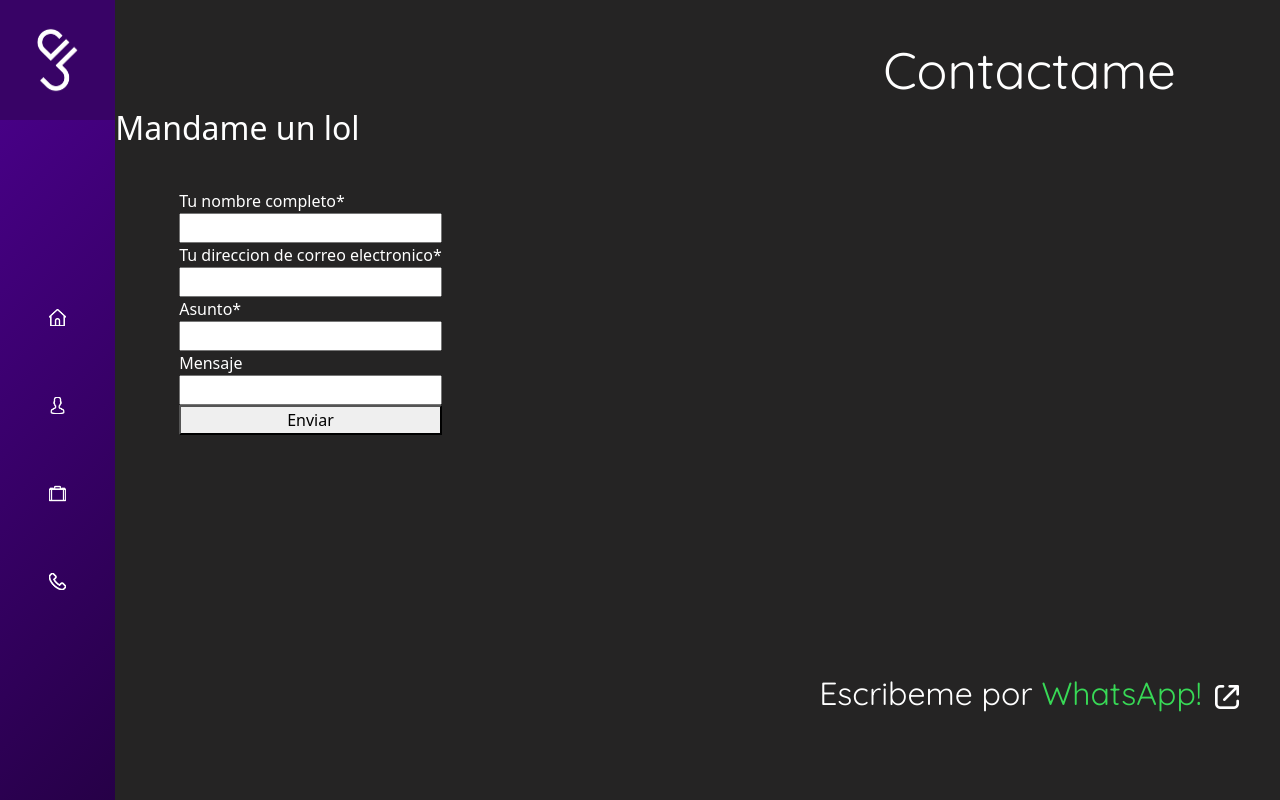
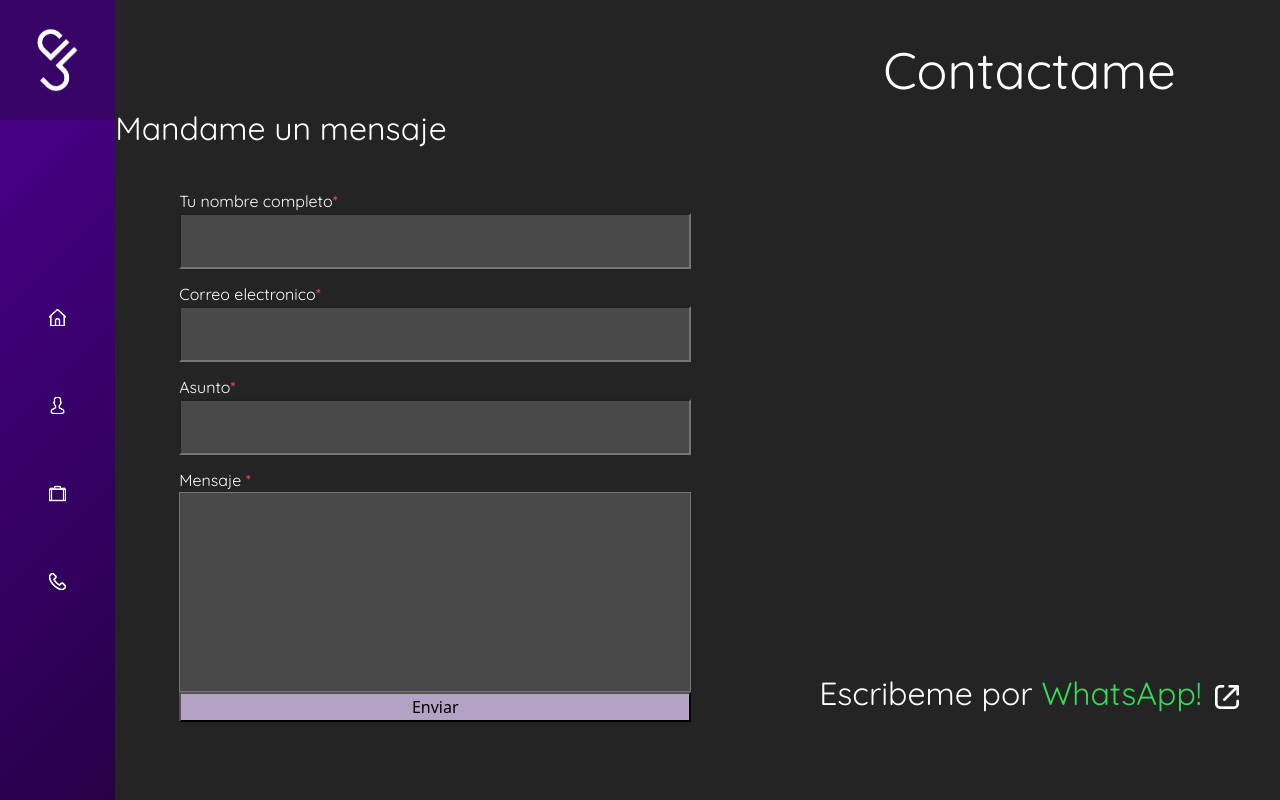
Before and after one commit to saja04/my-portfolio, a React (Vite) app in the folder client/: page /contact in a window 1280 px wide. Built offline with nearby package versions, Linux system fonts and the light colour scheme; no server answers.

Commit message:
finished form verification and started stilizing form

```diff
--- a/client/src/components/ContactComponents/ContactForm/ContactForm.jsx
+++ b/client/src/components/ContactComponents/ContactForm/ContactForm.jsx
@@ -17,146 +17,55 @@ const ContactForm = () => {
     subject: 1,
     message: 1,
   });
-
-  // const formValidation = () => {
-  //   if (contactForm.name.length > 0 && contactForm.name.length <= 50) {
-  //     setFormErrors(prevState => {
-  //       const newObj = { ...prevState };
-  //       newObj.name = 0;
-  //       return newObj;
-  //     });
-  //     console.log(formErrors);
-  //   }
-  //   // if (contactForm.name.length == 0) {
-  //   //   setFormErrors((prev) => {
-  //   //     const newObj = { ...prev };
-  //   //     newObj.name = 1;
-  //   //     return newObj;
-  //   //   });
-  //   // }
-  //   if (contactForm.name.length > 50) {
-  //     setFormErrors({
-  //       ...formErrors,
-  //       name: 2,
-  //     });
-  //   }
-  //   if (contactForm.mail.length === 0) {
-  //     setFormErrors({
-  //       ...formErrors,
-  //       mail: 1,
-  //     });
-  //   }
-  //   if (contactForm.mail.length > 0) {
-  //     setFormErrors({
-  //       ...formErrors,
-  //       mail: 0,
-  //     });
-  //   }
-  //   const check = /^[^\s@]{1,100}@[^\s@]{1,50}\.[^\s@]{1,20}$/.test(
-  //     contactForm.mail
-  //   );
-  //   if(contactForm.mail !== 0 && !check){
-  //     setFormErrors({
-  //       ...formErrors,
-  //       mail: 2,
-  //     });
-  //   }
-  //   if (check) {
-  //     setFormErrors({
-  //       ...formErrors,
-  //       mail: 0,
-  //     });
-  //   }
-  //   if (contactForm.subject.length === 0) {
-  //     setFormErrors({
-  //       ...formErrors,
-  //       subject: 1,
-  //     });
-  //   }
-  //   if (contactForm.subject.length > 0 && contactForm.subject.length >= 100) {
-  //     setFormErrors({
-  //       ...formErrors,
-  //       subject: 0,
-  //     });
-  //   }
-  //   if (contactForm.subject.length > 100) {
-  //     setFormErrors({
-  //       ...formErrors,
-  //       subject: 2,
-  //     });
-  //   }
-  //   if (contactForm.message.length === 0) {
-  //     setFormErrors({
-  //       ...formErrors,
-  //       message: 1,
-  //     });
-  //   }
-  //   if (contactForm.message.length > 0 && contactForm.message.length <= 750) {
-  //     setFormErrors({
-  //       ...formErrors,
-  //       message: 0,
-  //     });
-  //   }
-  //   if (contactForm.message.length > 750)
-  //     setFormErrors({
-  //       ...formErrors,
-  //       message: 2,
-  //     });
-  //   console.log(formErrors);
-  // };
+  const [messageLength, setMessageLength] = useState('0')
+  const [submittedForm, setSubmittedForm] = useState(null);
 
   const handleInputsChange = (e) => {
     setContactForm({
       ...contactForm,
       [e.target.name]: e.target.value,
     });
-    console.log(contactForm.subject.length);
     // NAME ERRORS
-    if (contactForm.name.length <= 50 && contactForm.name.length >= 3) {
+    if (e.target.name === "name") {
+      if (e.target.value.length <= 50 && e.target.value.length >= 3) {
         setFormErrors((prevState) => {
           const newObj = { ...prevState };
           ``;
           newObj.name = 0;
           return newObj;
         });
-    }
-    if (contactForm.name.length < 2) {
+      } else if (e.target.value.length < 3) {
         setFormErrors((prevState) => {
           const newObj = { ...prevState };
           newObj.name = 1;
           return newObj;
         });
-    } else if (contactForm.name.length - 1 === 1) {
-      setFormErrors((prevState) => {
-        const newObj = { ...prevState };
-        ``;
-        newObj.name = 1;
-        return newObj;
-      });
-    } else if (contactForm.name.length > 50) {
+      } else if (e.target.value.length > 50) {
         setFormErrors((prevState) => {
           const newObj = { ...prevState };
           newObj.name = 2;
           return newObj;
         });
       }
-    // MAIL ERRORS
+    }
+    //EMAIL ERRORS
+    if (e.target.name === "mail") {
       const check = /^[^\s@]{1,100}@[^\s@]{1,50}\.[^\s@]{1,20}$/.test(
-      contactForm.mail
+        e.target.value
       );
-    if (contactForm.mail.length === 0) {
+      if (e.target.value.length === 0) {
         setFormErrors((prevState) => {
           const newObj = { ...prevState };
           newObj.mail = 1;
           return newObj;
         });
-    } else if (contactForm.mail.length > 75) {
+      } else if (e.target.value.length > 100) {
         setFormErrors((prevState) => {
           const newObj = { ...prevState };
           newObj.mail = 2;
           return newObj;
         });
-    } else if (!check && contactForm.mail.length > 0) {
+      } else if (!check && e.target.value.length > 0) {
         setFormErrors((prevState) => {
           const newObj = { ...prevState };
           newObj.mail = 3;
@@ -164,8 +73,8 @@ const ContactForm = () => {
         });
       } else if (
         check &&
-      contactForm.mail.length <= 75 &&
-      contactForm.mail.length > 0
+        e.target.value.length <= 100 &&
+        e.target.value.length > 0
       ) {
         setFormErrors((prevState) => {
           const newObj = { ...prevState };
@@ -173,64 +82,58 @@ const ContactForm = () => {
           return newObj;
         });
       }
+    }
 
     // SUBJECT ERRORS
-    if (contactForm.subject.length <= 1) {
+    if (e.target.name === "subject") {
+      if (e.target.value.length <= 4) {
         setFormErrors((prevState) => {
           const newObj = { ...prevState };
           newObj.subject = 1;
           return newObj;
         });
-    } else if (contactForm.subject.length - 2 === 1) {
-      setFormErrors((prevState) => {
-        const newObj = { ...prevState };
-        newObj.subject = 1;
-        return newObj;
-      });
-    } else if (contactForm.subject.length > 75) {
+      } else if (e.target.value.length > 75) {
         setFormErrors((prevState) => {
           const newObj = { ...prevState };
           newObj.subject = 2;
           return newObj;
         });
-    } else if (
-      contactForm.subject.length <= 75 &&
-      contactForm.subject.length > 0
-    ) {
+      } else if (e.target.value.length <= 75 && e.target.value.length > 4) {
         setFormErrors((prevState) => {
           const newObj = { ...prevState };
           newObj.subject = 0;
           return newObj;
         });
       }
+    }
+
     //MESSAGE ERROR
-    if (contactForm.message.length === 0) {
+    if (e.target.name === "message") {
+      if (e.target.value.length <= 10) {
         setFormErrors((prevState) => {
           const newObj = { ...prevState };
           newObj.message = 1;
           return newObj;
         });
-    } else if (contactForm.message.length > 750) {
+      } else if (e.target.value.length > 1000) {
         setFormErrors((prevState) => {
           const newObj = { ...prevState };
           newObj.message = 2;
           return newObj;
         });
-    } else if (
-      contactForm.message.length <= 750 &&
-      contactForm.message.length > 0
-    ) {
+      } else if (e.target.value.length <= 1000 && e.target.value.length > 10) {
         setFormErrors((prevState) => {
           const newObj = { ...prevState };
           newObj.message = 0;
           return newObj;
         });
       }
-    console.log(formErrors);
+    }
   };
 
   const handleSubmit = async (e) => {
     e.preventDefault();
+    setSubmittedForm(true);
     try {
       const response = await axios.post(`${SERVER_URL}/sendContactEmail`, {
         userName: contactForm.name,
@@ -245,23 +148,44 @@ const ContactForm = () => {
           subject: "",
           message: "",
         });
+        setFormErrors({
+          name: 1,
+          mail: 1,
+          subject: 1,
+          message: 1,
+        });
         toast.success("Mensaje enviado");
       }
+      setSubmittedForm(false);
     } catch (error) {
       console.log(error.message);
-      toast.error("Error al enviar email");
+      toast.error(
+        "Error al enviar email, aguarda un momento y vuelve a intentarlo"
+      );
     }
+  };
+  const errorVerification = () => {
+    const validator = [];
+    for (let eachError in formErrors) {
+      validator.push(formErrors[eachError]);
+    }
+    if (validator.includes(1 || 2 || 3)) return false;
+    else return true;
   };
 
   return (
     <div className={style.contactFormMainDiv}>
       <Toaster />
-      <h2 className={style.contactFormTitle1}>Mandame un lol</h2>
+      <h2 className={style.contactFormTitle1}>Mandame un mensaje</h2>
       <form className={style.contactForm} onSubmit={handleSubmit}>
         <label className={style.contactFormLabels}>
           Tu nombre completo
-          <span className={style.contactFormLabels}>
-            {formErrors.name === 1 ? "*" : null}
+          <span className={style.errorFormSpan}>
+            {formErrors.name === 1
+              ? "*"
+              : formErrors.name === 2
+              ? " max. 50*"
+              : null}
           </span>
         </label>
         <input
@@ -269,12 +193,19 @@ const ContactForm = () => {
           value={contactForm.name}
           name="name"
           onChange={handleInputsChange}
+          className={style.formInput1}
         />
 
         <label className={style.contactFormLabels}>
-          Tu direccion de correo electronico
-          <span className={style.contactFormLabels}>
-            {formErrors.mail === 1 ? "*" : formErrors.mail === 2 ? "*" : formErrors.mail === 3 ? "*" : null}
+          Correo electronico
+          <span className={style.errorFormSpan}>
+            {formErrors.mail === 1
+              ? "*"
+              : formErrors.mail === 2
+              ? " max. 100*"
+              : formErrors.mail === 3
+              ? "* mail invalido!"
+              : null}
           </span>
         </label>
         <input
@@ -282,27 +213,59 @@ const ContactForm = () => {
           value={contactForm.mail}
           name="mail"
           onChange={handleInputsChange}
+          className={style.formInput1}
         />
 
         <label className={style.contactFormLabels}>
           Asunto
-          {formErrors.subject === 1 ? "*" : null}
+          <span className={style.errorFormSpan}>
+            {formErrors.subject === 1
+              ? "*"
+              : formErrors.subject === 2
+              ? " max. 75*"
+              : null}
+          </span>
         </label>
         <input
           type="text"
           value={contactForm.subject}
           name="subject"
           onChange={handleInputsChange}
+          className={style.formInput1}
         />
 
-        <label className={style.contactFormLabels}>Mensaje</label>
-        <input
-          type="text"
+        <label className={style.contactFormLabels}>
+          Mensaje{" "}
+          <span className={style.errorFormSpan}>
+            {formErrors.message === 1
+              ? "*"
+              : formErrors.message === 2
+              ? " max. 1000*"
+              : null}
+          </span>
+        </label>
+        <textarea
+          id="message"
           value={contactForm.message}
           name="message"
           onChange={handleInputsChange}
+          className={style.formInput2}
+          rows="4"
+          cols="50"
         />
-        <button type="submit">Enviar</button>
+        {submittedForm ? (
+          <button type="button" className={style.trueButton}>
+            ...
+          </button>
+        ) : errorVerification() ? (
+          <button type="submit" className={style.trueButton}>
+            Enviar
+          </button>
+        ) : (
+          <button type="button" className={style.falseButton}>
+            Enviar
+          </button>
+        )}
       </form>
     </div>
   );
--- a/client/src/components/ContactComponents/ContactForm/ContactForm.module.css
+++ b/client/src/components/ContactComponents/ContactForm/ContactForm.module.css
@@ -1,7 +1,9 @@
+@import url('https://fonts.googleapis.com/css2?family=Quicksand&display=swap');
 .contactFormMainDiv {
   position: absolute;
 }
 .contactFormTitle1 {
+  font-family: 'Quicksand', sans-serif;
   position: absolute;
   color: white;
 }
@@ -12,7 +14,49 @@
   flex-direction: column;
 }
 .contactFormLabels {
+  font-family: 'Quicksand', sans-serif;
   color: white;
+}
+.formInput1 {
+  background-color: #494949;
+  color: white;
+  font-family: 'Quicksand', sans-serif;
+  padding: 0.5vw;
+  vertical-align: text-top;
+  text-align: left;
+  font-size: 1vw;
+  width: 40vw;
+  height: 7vh;
+  margin-bottom: 1vw;
+  appearance: none;
+  -webkit-appearance: none;
+  -moz-appearance: none;
+}
+.formInput2 {
+  color: white;
+  background-color: #494949;
+  font-family: 'Quicksand', sans-serif;
+  padding: 1vh;
+  text-align: left;
+  font-size: 1vw;
+  width: 40vw;
+  height: 25vh;
+  resize: none;
+}
+.formInput2::-webkit-scrollbar {
+  width: .5vw;
+}
+.formInput2::-webkit-scrollbar-track {
+  background-color: #838383;
+
+}
+.formInput2::-webkit-scrollbar-thumb {
+  border-radius: 2vw;
+  width: .6vw;
+  background-color: #0a0a0a;
+}
+.errorFormSpan {
+  color: rgb(255, 85, 85);
 }
 .statusSpan1True {
   font-size: 1.5vw;
@@ -24,11 +68,9 @@
   width: 15vw;
   height: auto;
   display: flex;
-  align-items: center;
-  justify-content: center;
-  border-radius: .5vw;
+  border-radius: 0.5vw;
   padding: 2vh;
-  transition: .3s;
+  transition: 0.3s;
 }
 .statusSpan1False {
   font-size: 1.5vw;
@@ -40,9 +82,15 @@
   width: 15vw;
   height: auto;
   display: flex;
-    align-items: center;
-    justify-content: center;
-    border-radius: .5vw;
+  border-radius: 0.5vw;
   padding: 2vh;
-    transition: .3s;
+  transition: 0.3s;
 }
+.trueButton {
+  cursor: cell;
+  background-color: #a54ff0;
+}
+.falseButton {
+  cursor: cell;
+  background-color: #b4a2c4;
+}
```
Lines whose indentation alone changed are shown as unchanged.
